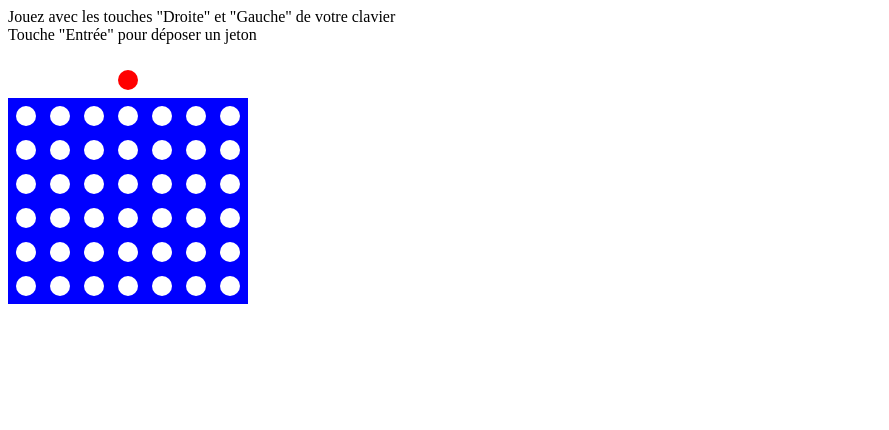
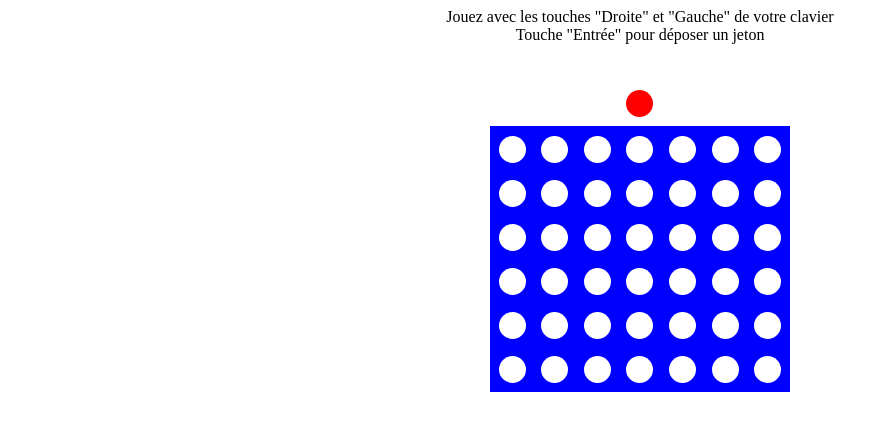
Before and after one commit to lvpasc/Puissance4, a plain HTML site: page index.html in a window 1280 px wide. Shown: the whole page, without its empty margins (0-889 px from the left). Drawn offline with Linux system fonts and the light colour scheme.

Commit message:
mise en Forme

```diff
--- a/index.html
+++ b/index.html
@@ -10,12 +10,15 @@
 </head>
 
 <body>
+  <div align="center">
   Jouez avec les touches "Droite" et "Gauche" de votre clavier
   <br/>
   Touche "Entrée" pour déposer un jeton
   <br/>
   <br/>
-  <div id='full'> </div>
+  <br/>
+</div>
+  <div id='full' class ="centrePuissance4"> </div>
   <script src="script.js"></script>
 </body>
 
--- a/script.js
+++ b/script.js
@@ -260,7 +260,10 @@ function checkVictory(jetonAlignes) {
   else
     joueurGagnant = "Rouge";
   if (jetonAlignes >= 4)
+  {
     alert("Le joueur " + joueurGagnant + " a gagné avec " + jetonAlignes + " jetons alignés !");
+    window.location.reload()
+  }
 }
 
 
--- a/style.css
+++ b/style.css
@@ -1,39 +1,47 @@
 .yellow {
   background-color: yellow;
-  height: 20px;
-  width: 20px;
+  height: 27px;
+  width: 27px;
   margin-left: auto;
   margin-right: auto;
-  border-radius: 10px;
+  border-radius: 30px;
+}
+
+.centrePuissance4
+{
+  height: 300px;
+  width: 300px;
+  margin-left: auto;
+  margin-right: auto;
 }
 
 .headPlay
 {
   background-color: grey;
-  height: 20px;
-  width: 20px;
+  height: 27px;
+  width: 27x;
   margin-left: auto;
   margin-right: auto;
-  border-radius: 10px;
+  border-radius: 30px;
 }
 
 .white
 {
   background-color: white;
-  height: 20px;
-  width: 20px;
+  height: 27px;
+  width: 27px;
   margin-left: auto;
   margin-right: auto;
-  border-radius: 10px;
+  border-radius: 30px;
 }
 
 .red {
   background-color: red;
-  height: 20px;
-  width: 20px;
+  height: 27px;
+  width: 27px;
   margin-left: auto;
   margin-right: auto;
-  border-radius: 10px;
+  border-radius: 30px;
 }
 
 .blue {
@@ -41,6 +49,6 @@
 }
 
 .widthh {
-  height: 30px;
-  width: 30px;
+  height: 40px;
+  width: 40px;
 }
```
